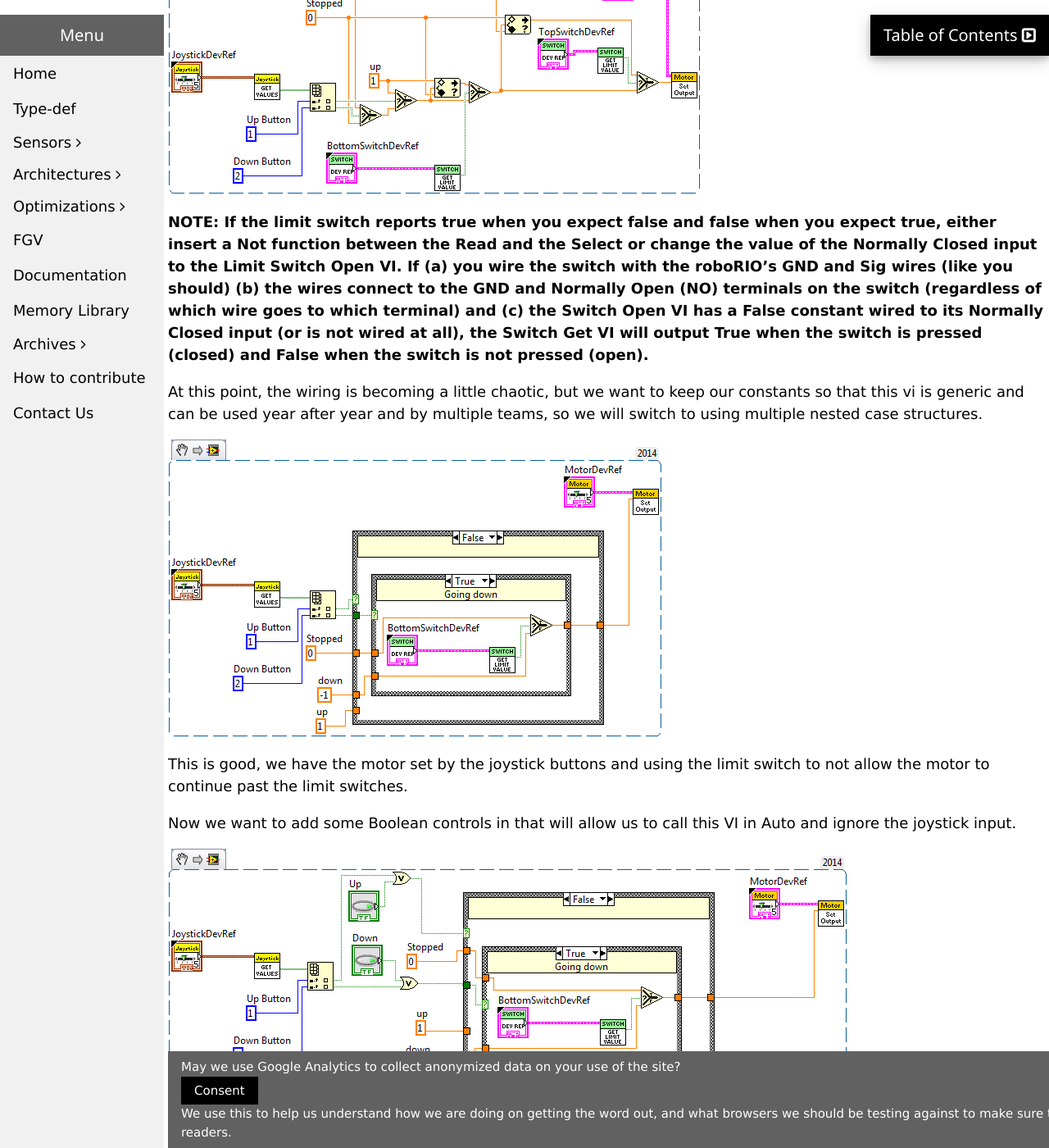
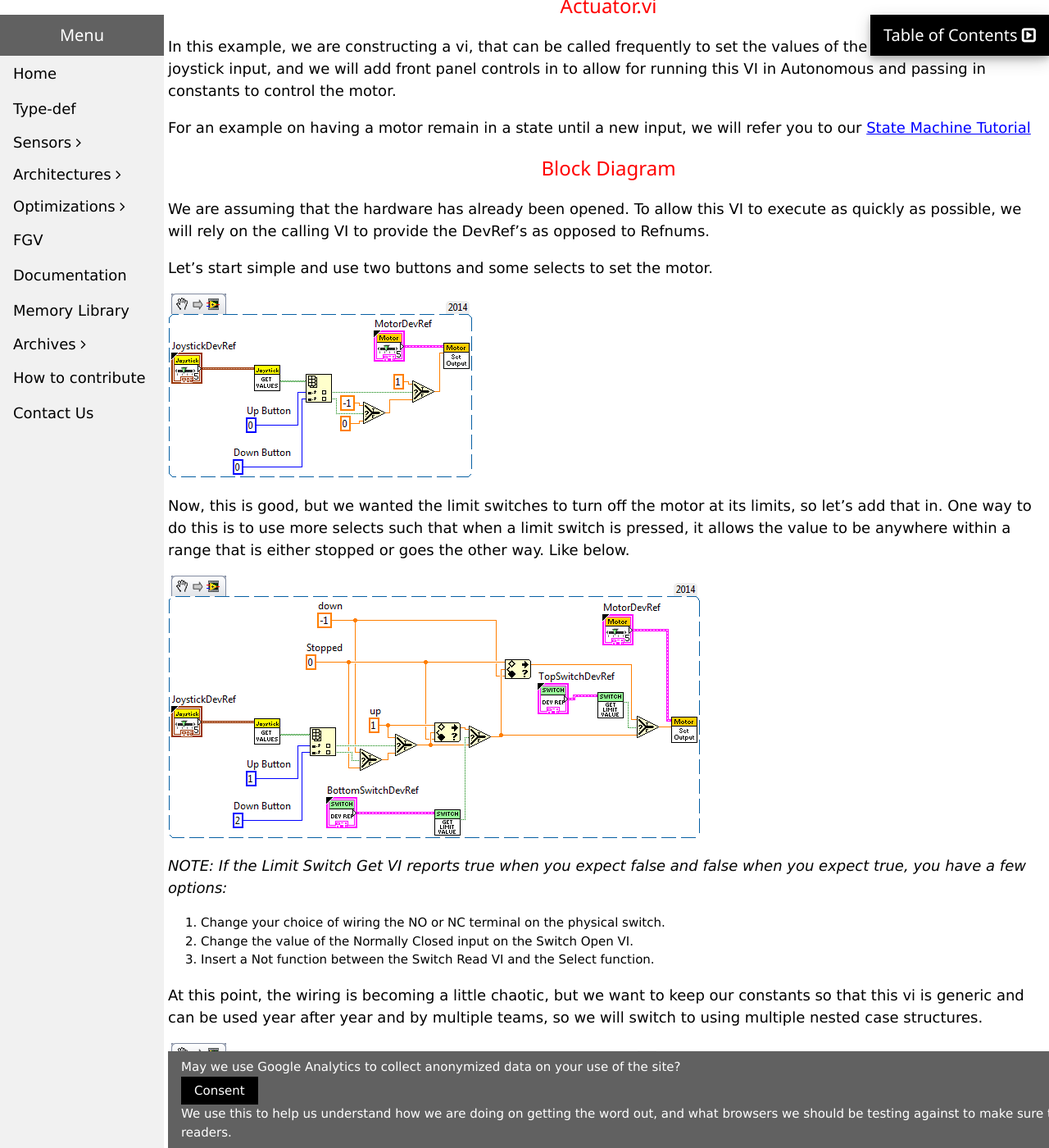
Before and after one commit to mshafer1/frclabviewtutorials, a Jekyll site: the page built from _tutorials/sensors/roborio/limit-switch/index.md, in a window 1280 px wide and 1400 px high, scrolled down 2155 px. Shown: the whole window at 82% size. Built offline with Jekyll 4.4.1, drawn with Linux system fonts in a browser that asks for light colours; comment, search, counter and statistics services are not loaded; some of the changed text lies outside the part shown.

Commit message:
Improve wording in the Limit Switch tutorial and use the new scaler attribute in an image.

```diff
--- a/_tutorials/sensors/roborio/limit-switch/index.md
+++ b/_tutorials/sensors/roborio/limit-switch/index.md
@@ -6,6 +6,16 @@
 ### Using Limit Switches
 
 It is often advantageous to use limit switches to set how far an actuator can go. It is possible to [configure hardware using limit switches and Talons](http://crosstheroadelectronics.com/Talon%20SRX%20User%27s%20Guide.pdf#page=20){:target="_blank"}, so that the limit switch directly inputs to the Talon, but presented here is a software solution.
+
+### Wiring
+
+Connect the Signal and Ground pins from a DIO port to the COM (Common) and either NO (Normally Open) or NC (Normally Closed) terminals on a switch. In general choose the NO terminal as that makes the circuit *on* when the switch is *pressed,* and *off* when the switch is *not pressed* which makes the most since to most peoples brain. However, there are some cases when you would want to use the NC terminal. For example, in a security system the NC terminal would be preferred since if someone were to cut one of the wires, the circuit would break triggering the system (know there may be even better systems than that).
+
+It may seem odd to use the Ground pin instead of the 5V pin on the roboRIO but behind the scenes the Signal wire voltage is being pulled high when not connected to anything. When the Signal and Ground wires connect, the Signal wire voltage is pulled low more firmly.
+
+{% include zoomableImage.html path='images/LimitSwitch_Wiring.png' alt='Opening the limit switch in begin.vi' height=278 width=653 %}
+
+*Image from the FRC Limit Switch example installed with LabVIEW for FRC.*
 
 ### Insertable VI
 
@@ -19,7 +29,7 @@
 
 Notice the Normally Closed false constants connected to the Limit Switch Open VIs. They work similarly to the Invert constant on the Motor Open VI. If you find the switch reports true when you expect false and false when you expect true, change the value of the Normally Closed input for that switch.
 
-{% include zoomableImage.html path='images/LimitSwitchOpen_ContextHelp.png' alt='Limit Switch Open Context Help' height=373 width=257 %}
+{% include zoomableImage.html path='images/LimitSwitchOpen_ContextHelp.png' alt='Limit Switch Open Context Help' scaler=1 height=373 width=257 %}
 
 ### Actuator.vi
 
@@ -39,7 +49,11 @@
 
 {% include downloadableImage.html path='images/LimitSwitch_BasicWLimits.png' alt='Basic use of limit switch' height=321 width=650 %}
 
-**NOTE: If the limit switch reports true when you expect false and false when you expect true, either insert a Not function between the Read and the Select or change the value of the Normally Closed input to the Limit Switch Open VI. If (a) you wire the switch with the roboRIO's GND and Sig wires (like you should) (b) the wires connect to the GND and Normally Open (NO) terminals on the switch (regardless of which wire goes to which terminal) and (c) the Switch Open VI has a False constant wired to its Normally Closed input (or is not wired at all), the Switch Get VI will output True when the switch is pressed (closed) and False when the switch is not pressed (open).**
+*NOTE: If the Limit Switch Get VI reports true when you expect false and false when you expect true, you have a few options:*
+
+1. Change your choice of wiring the NO or NC terminal on the physical switch.
+1. Change the value of the Normally Closed input on the Switch Open VI.
+1. Insert a Not function between the Switch Read VI and the Select function.
 
 At this point, the wiring is becoming a little chaotic, but we want to keep our constants so that this vi is generic and can be used year after year and by multiple teams, so we will switch to using multiple nested case structures.
 
```
Also changed, not shown: _tutorials/sensors/roborio/limit-switch/images/LimitSwitch_Wiring.PNG (added).
